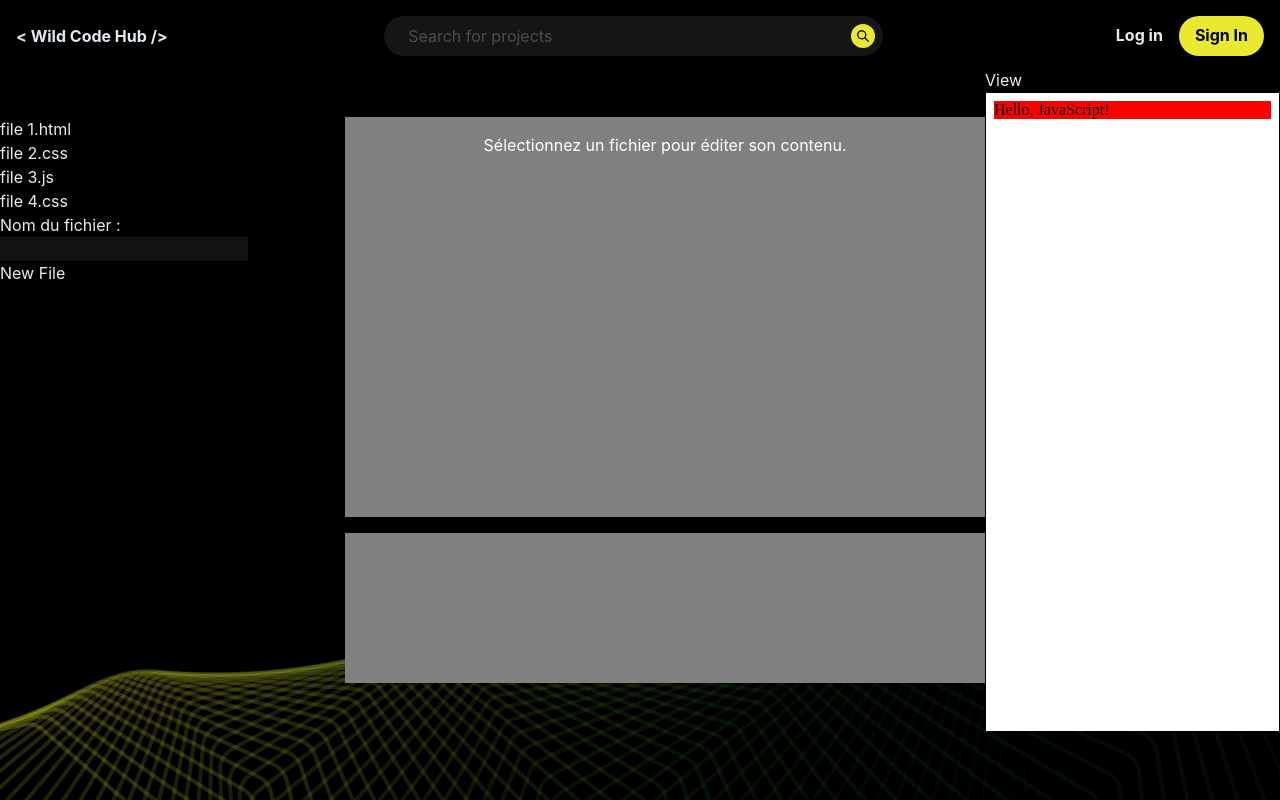
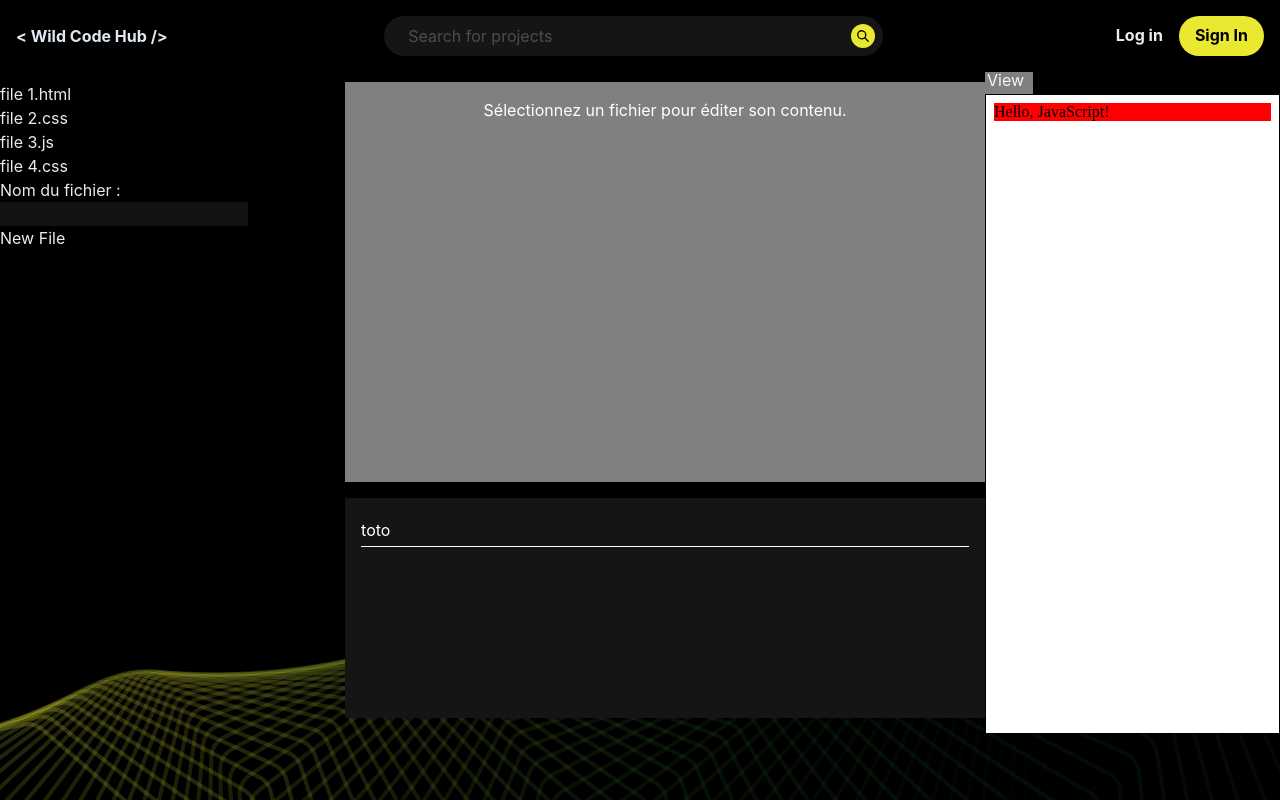
Before and after one commit to WildCodeSchool/2309-wns-jaune-wild-code-hub, a Next.js app in the folder frontend/: page /editor in a window 1280 px wide. Built offline with nearby package versions, Linux system fonts and the light colour scheme.

Commit message:
update css editor

```diff
--- a/frontend/src/components/Editor/BashOutput.tsx
+++ b/frontend/src/components/Editor/BashOutput.tsx
@@ -19,9 +19,9 @@ const BashOutput: React.FC<BashOutputProps> = ({ logs }) => {
   }, [logs]);
 
   return (
-    <Box p={4} bg="gray" color="white" height="150px" overflowY="scroll" mt={4} ref={outputRef}>
+    <Box p={4} bg="background2" color="white" height="220px" overflowY="scroll" mt={4} ref={outputRef}>
       {logs.map((log, index) => (
-        <Box key={index} borderBottom="1px solid #14181F" py={1}>
+        <Box key={index} borderBottom="1px solid white" py={1}>
           <Text color="white" whiteSpace="pre-wrap">{log}</Text>
         </Box>
       ))}
--- a/frontend/src/components/Editor/FileInfo.tsx
+++ b/frontend/src/components/Editor/FileInfo.tsx
@@ -29,7 +29,14 @@ const FileInfo: React.FC<FileInfoProps> = ({ fileName, onClose, isSelected, onCl
         onClick={onClick}
     >
       <p style={{ marginLeft:"3px", marginRight: "5px" }}>{fileName}</p>
-      <CloseIcon ml="10px" mr="10px" cursor="pointer" onClick={handleCloseClick} />
+      <CloseIcon
+        ml="9px"
+        mr="9px"
+        width="10px"
+        mt="3px"
+        cursor="pointer"
+        onClick={handleCloseClick}
+        />
     </Box>
   );
 };
--- a/frontend/src/pages/editor.tsx
+++ b/frontend/src/pages/editor.tsx
@@ -46,7 +46,8 @@ const Editor: React.FC = () => {
             id: 3,
             name: "file 3",
             extension: "js",
-            content: `document.getElementById('app').innerText = "Hello, JavaScript!";`,
+            content: `document.getElementById('app').innerText = "Hello, JavaScript!";
+                    console.log("toto")`,
             language: "javascript",
         },
         {
@@ -219,11 +220,11 @@ const Editor: React.FC = () => {
                 </div>
             </Flex>
             <div>
-                <p>View</p>
+                <Text bg="gray" width="3rem" p="2px">View</Text>
                 <iframe
                     ref={iframeRef}
                     title="Preview"
-                    style={{ width: "100%", height: "80vh", border: "1px solid black", backgroundColor: "white" }}
+                    style={{ width: "100%", height: "80vh", border: "1px solid black", backgroundColor: "#151515" }}
                 ></iframe>
             </div>
         </Box>
```
